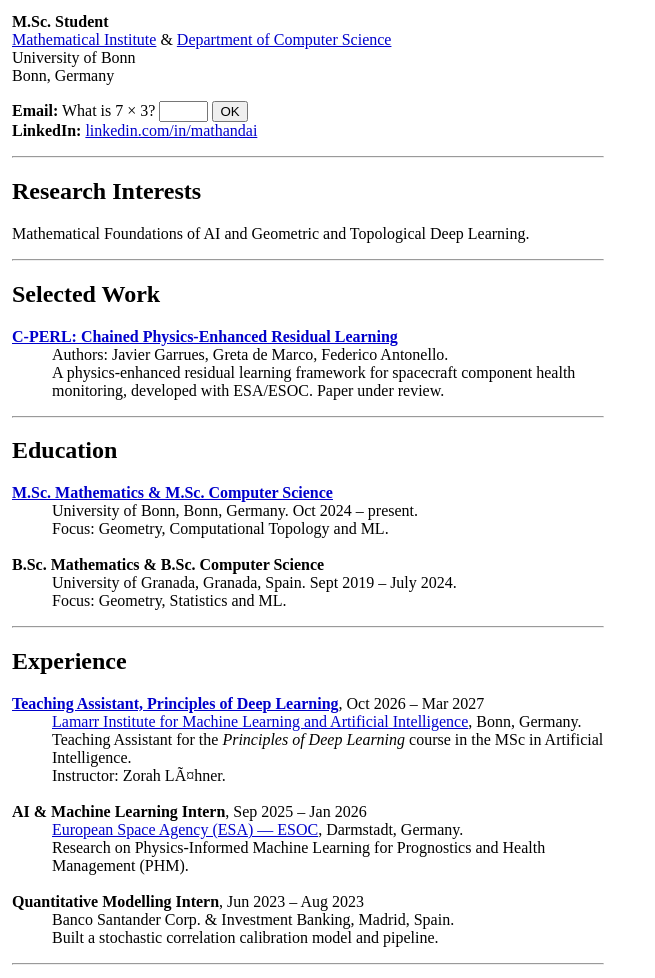
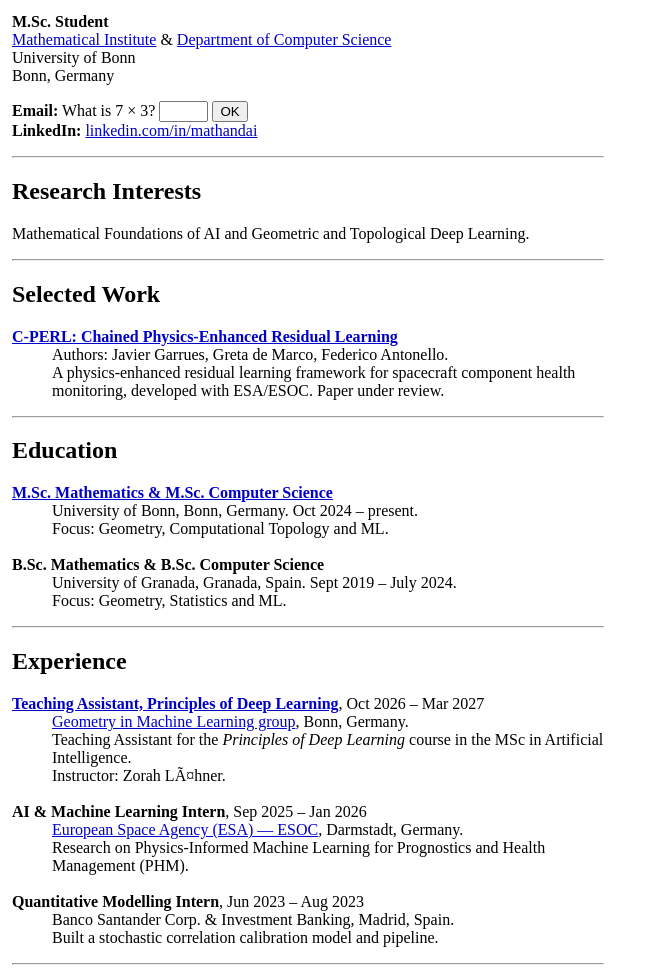
Before and after one commit to JGarru/JGarru.github.io, a plain HTML site: page index.html in a window 1280 px wide. Shown: the part 97-1075 px from the top of the page, without its empty margins (0-655 px from the left). Drawn offline with Linux system fonts and the light colour scheme.

Commit message:
Replace Lamarr Institute with Geometry in Machine Learning group
Co-Authored-By: Claude Opus 5.5 <noreply@anthropic.com>
Claude-Session: https://claude.ai/code/session_01FN1cXCuT7Y4KX2nVUnoubm

```diff
--- a/index.html
+++ b/index.html
@@ -91,7 +91,7 @@ Focus: Geometry, Statistics and ML.
 <dl>
 <dt><b><a href="pdl.html">Teaching Assistant, Principles of Deep Learning</a></b>, Oct 2026 &ndash; Mar 2027</dt>
 <dd>
-<a href="https://lamarr-institute.org/">Lamarr Institute for Machine Learning and Artificial Intelligence</a>, Bonn, Germany.<br>
+<a href="https://geometryinml.cs.uni-bonn.de/">Geometry in Machine Learning group</a>, Bonn, Germany.<br>
 Teaching Assistant for the <i>Principles of Deep Learning</i> course in the MSc in Artificial Intelligence.<br>
 Instructor: Zorah Lähner.
 </dd>
```
Also changed, not shown: pdl.html (+1 -1 lines).
